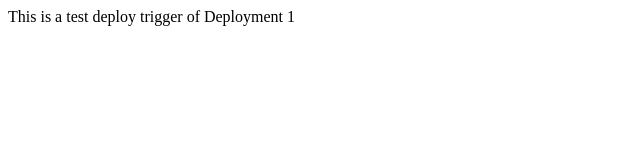
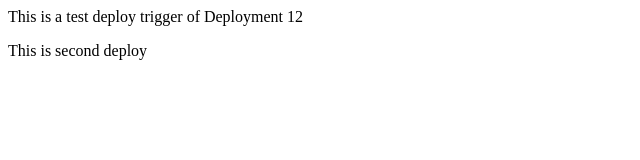
Before and after one commit to Navakiran99/TestRepo, a plain HTML site: page index.html in a window 1280 px wide. Shown: the whole page, without its empty margins (0-640 px from the left). Drawn offline with Linux system fonts and the light colour scheme.

Commit message:
Update index.html

```diff
--- a/index.html
+++ b/index.html
@@ -2,7 +2,8 @@
 <body>
 <head>
 <title> Test deploy </title>
-<p> This is a test deploy trigger of Deployment 1 </p>
+<p> This is a test deploy trigger of Deployment 12 </p>
+<p> This is second deploy </p>
 </body>
 </head>
 </html>
```
